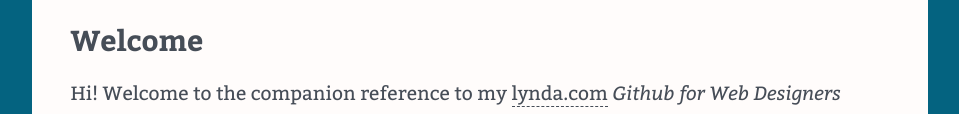
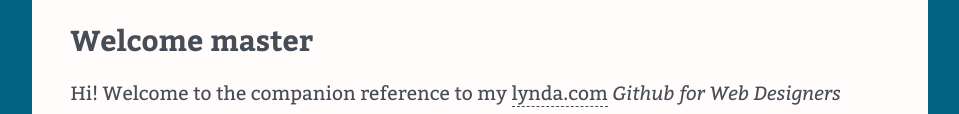
Before and after one commit to mustafaahmed20060848/github-for-web-designers, a plain HTML site: page index.html in a window 1280 px wide. Shown: the part 229-343 px from the top of the page, without its empty margins (160-1119 px from the left). Drawn offline with nearby package versions, Linux system fonts and the light colour scheme.

Commit message:
conflict#4

```diff
--- a/index.html
+++ b/index.html
@@ -33,7 +33,7 @@
         </ul>
     </nav>
     <main>
-        <h2>Welcome</h2>
+        <h2>Welcome master</h2>
         <p>Hi! Welcome to the companion reference to my <a href="http://www.lynda.com" title="lynda.com">lynda.com</a>  <em>Github for Web Designers</em> course. This reference also serves as the exercise files for my course, so you can download the exercise files from <a href="https://github.com/mustafaahmed20060848/github-for-web-designers" title="companion repo for lynda.com course gh">this repo</a> as well.</p>
         <p>This course is the result of my own frustrations from trying to learn Github. It seemed like every tutorial I took, or article I read, assumed I was a developer and used terms and terminology that I just wasn't familiar with. Perhaps worse than that, because certain things were assumed it would often halt my learning process because I wouldn't understand how to fill in the blanks between steps. I decided to jump in headfirst, make lots of mistakes, and research things that as a designer I wasn't really that interested in. The result was that I learned Github the hard way, and I'm hoping my course means that you don't have to.</p>
         <h2>Stuff I learned</h2>
```
